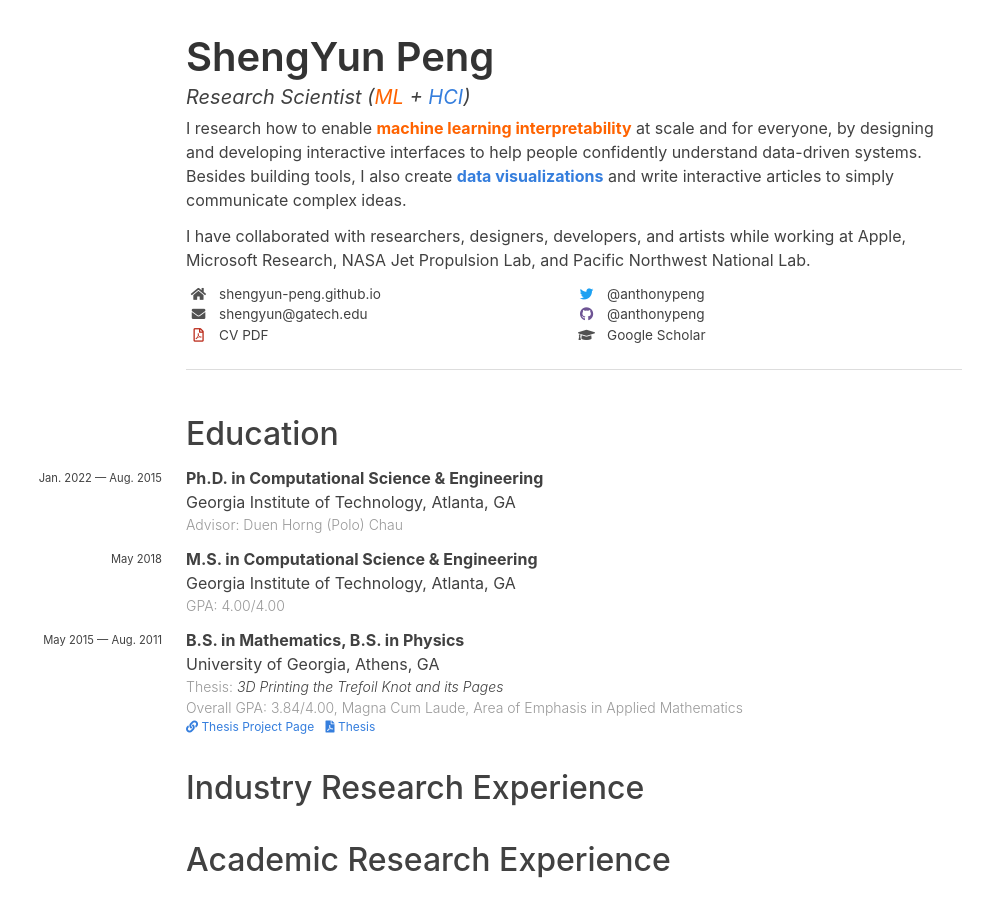
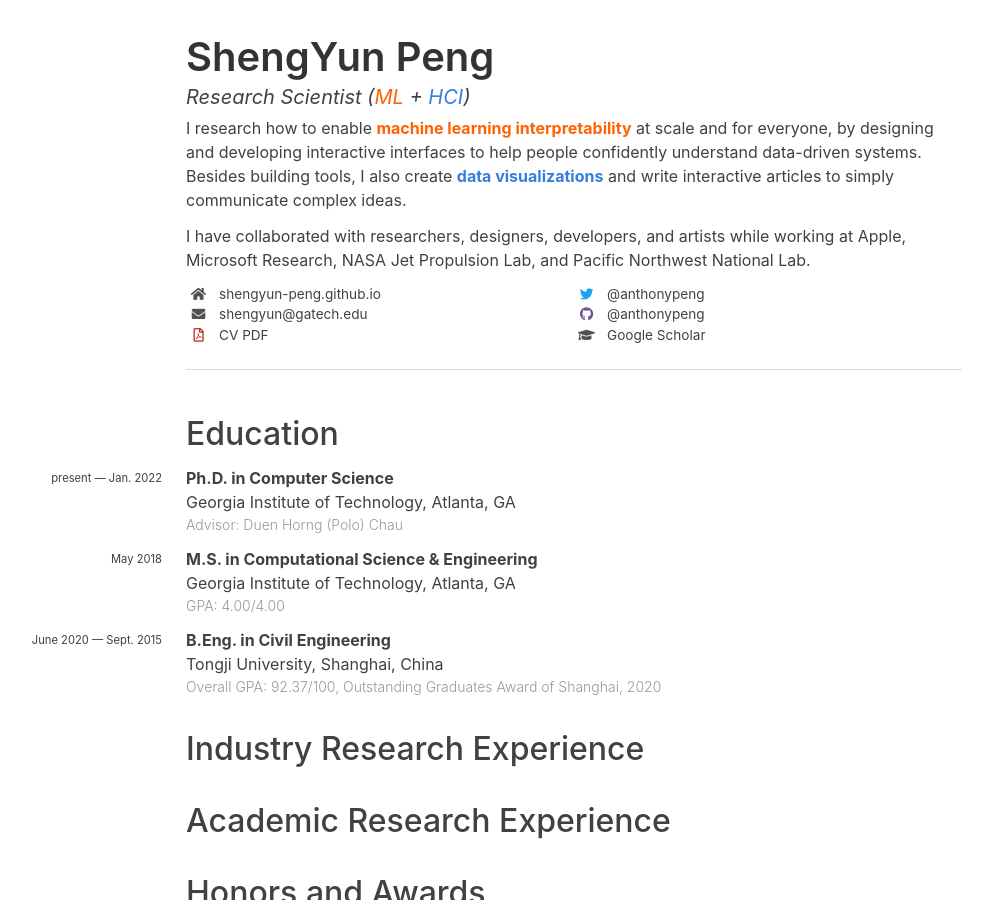
Before and after one commit to nemathahmed/temp_site2, a Jekyll site: the page built from cv.md, in a window 1280 px wide and 900 px high. Shown: the whole window, without its empty margins (146-1139 px from the left). Built offline with Jekyll 4.4.1, drawn with Linux system fonts in a browser that asks for light colours; nearby versions of some CDN libraries; some web fonts are replaced.

Commit message:
add education

```diff
--- a/_data/education.yaml
+++ b/_data/education.yaml
@@ -1,53 +1,9 @@
-#- degree: "Ph.D. in Computer Science"
-#  institution: Georgia Institute of Technology
-#  location: "Atlanta, GA"
-#  advisor: Duen Horng (Polo) Chau
-#  years: "Jan. 2022 —"
-#  years-extra: "present"
-#  institution-url: https://www.gatech.edu/
-#  thesis:
-#  thesis-video:
-#  thesis-link:
-#  thesis-pdf:
-#  committee:
-#
-#- degree: "M.S. in Computational Science & Engineering"
-#  institution: Georgia Institute of Technology
-#  location: "Atlanta, GA"
-#  years: "Jan. 2021 —"
-#  years-extra: "present"
-#  institution-url: https://www.gatech.edu/
-#  description:
-#    - "GPA: 4.00/4.00"
-#
-#- degree: "B.Eng. in Civil Engineering"
-#  years: "Sept. 2015 —"
-#  years-extra: "June 2020"
-#  institution: Tongji University
-#  location: "Shanghai, China"
-#  description:
-#    - "Overall GPA: 92.37/100, Outstanding Graduates Award of Shanghai, 2020"
-#  institution-url: https://en.tongji.edu.cn/
-#
-
-- degree: "Ph.D. in Computational Science & Engineering"
+- degree: "Ph.D. in Computer Science"
   institution: Georgia Institute of Technology
   location: "Atlanta, GA"
   advisor: Duen Horng (Polo) Chau
-  co-advisor:
-  years: "Jan. 2022 —"
-  years-extra: "Aug. 2015"
-#  thesis: "Interactive Scalable Interfaces for Machine Learning Interpretability"
-#  thesis-video: https://youtu.be/TNH8RqyNfmo
-#  thesis-link: ../defense/
-#  thesis-pdf: ../papers/fred-hohman-thesis.pdf
-#  committee:
-#    - Duen Horng (Polo) Chau
-#    - Alex Endert
-#    - Chao Zhang
-#    - Nathan Hodas
-#    - Scott Davidoff
-#    - Steven Drucker
+  years: "present —"
+  years-extra: "Jan. 2022"
   institution-url: https://www.gatech.edu/
 
 - degree: "M.S. in Computational Science & Engineering"
@@ -58,14 +14,14 @@
   description:
     - "GPA: 4.00/4.00"
 
-- degree: "B.S. in Mathematics, B.S. in Physics"
-  years: "May 2015 —"
-  years-extra: "Aug. 2011"
-  institution: University of Georgia
-  location: "Athens, GA"
-  thesis: "3D Printing the Trefoil Knot and its Pages"
-  thesis-link: ../projects/3d-printing-the-trefoil-knot-and-its-pages/
-  thesis-pdf: ../papers/fred-hohman-undergrad-thesis.pdf
+- degree: "B.Eng. in Civil Engineering"
+  years: "June 2020 —"
+  years-extra: "Sept. 2015"
+  institution: Tongji University
+  location: "Shanghai, China"
+#  thesis: "3D Printing the Trefoil Knot and its Pages"
+#  thesis-link: ../projects/3d-printing-the-trefoil-knot-and-its-pages/
+#  thesis-pdf: ../papers/fred-hohman-undergrad-thesis.pdf
   description:
-    - "Overall GPA: 3.84/4.00, Magna Cum Laude, Area of Emphasis in Applied Mathematics"
-  institution-url: https://www.uga.edu/
+    - "Overall GPA: 92.37/100, Outstanding Graduates Award of Shanghai, 2020"
+  institution-url: https://en.tongji.edu.cn/
```
